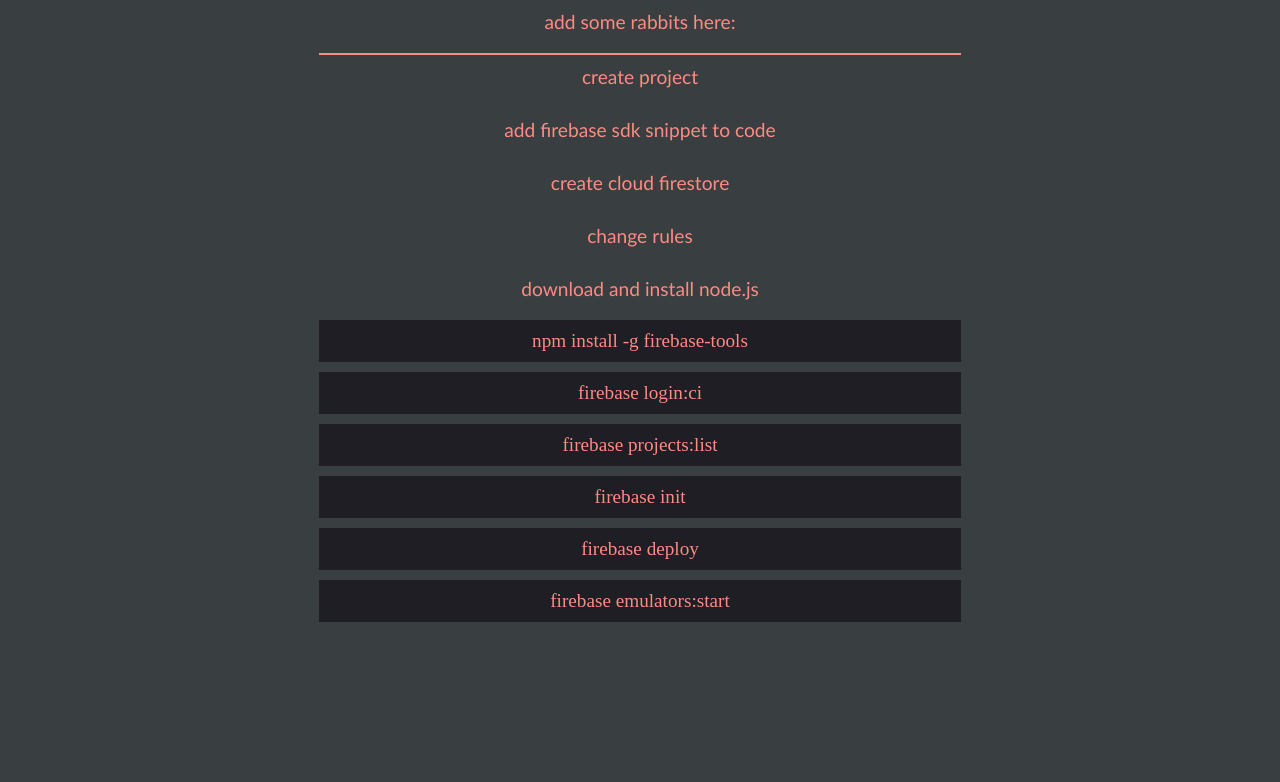
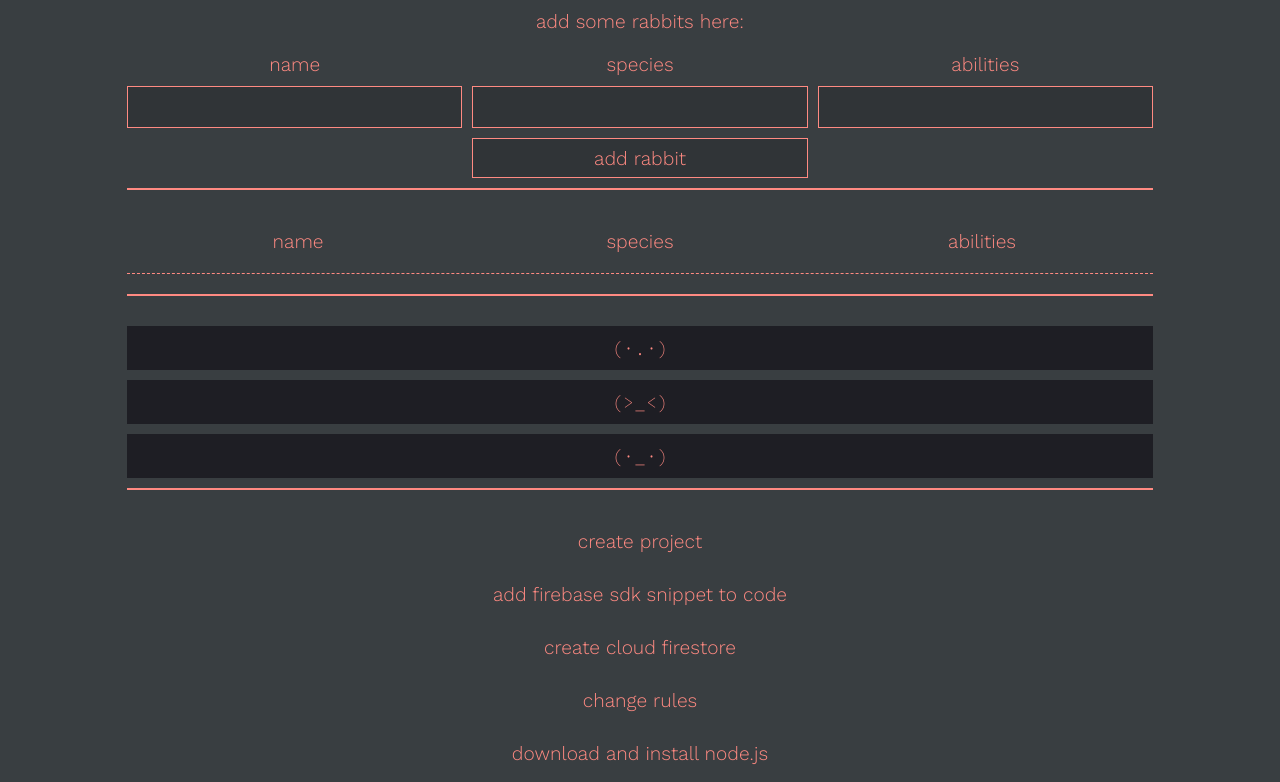
Before and after one commit to nanodotbot/_firebase, a plain HTML site: page public/index.html in a window 1280 px wide. Shown: the top 782 px of the page. Drawn offline with nearby package versions, Linux system fonts and the light colour scheme; no server answers.

Commit message:
get data, post form

```diff
--- a/public/firebase.css
+++ b/public/firebase.css
@@ -1,5 +1,5 @@
 :root {
-    font-family: 'Nunito', 'Calibri Light', Calibri, sans-serif;
+    font-family: 'Work Sans', 'Open Sans', 'Nunito', 'Calibri Light', Calibri, sans-serif;
     font-size: 16px;
 
     box-sizing: border-box;
@@ -39,7 +39,7 @@
 }
 
 * {
-    font-family: 'Nunito', 'Calibri Light', Calibri, sans-serif;
+    font-family: 'Work Sans', 'Open Sans', 'Nunito', 'Calibri Light', Calibri, sans-serif;
     font-size: 1.2rem;
 
     color: var(--important-2-lighter);
@@ -84,7 +84,7 @@
     color: var(--contrast-2);
 }
 
-input {
+input, button {
     height: 2.5rem;
 
     padding-left: 10px;
@@ -102,8 +102,12 @@
     background-color: var(--important-1-slightly-lighter);
 }
 
-input:hover {
+input:hover, button:hover {
     border: 1px solid var(--contrast-2);
+}
+
+button:hover {
+    color: var(--contrast-2);
 }
 
 input:focus {
@@ -122,9 +126,12 @@
 
 hr {
     justify-self: center;
-    width: 50vw;
+
+    width: 80vw;
 
     border: 0.5px solid var(--important-2-lighter);
+
+    margin-bottom: 30px;
 }
 
 p, a, code {
@@ -136,8 +143,50 @@
     padding: 10px;
 }
 
+div {
+    margin-bottom: 10px;
+}
+
 code {
-    font-family: 'Mono Sans';
+    font-family: 'Source Code Pro', monospace;
 
     background-color: var(--important-1-darker);
 }
+
+#add-rabbits {
+    display: grid;
+    grid-template-columns: 1fr 1fr 1fr;
+    grid-gap: 10px;
+
+    justify-content: center;
+    align-items: center;
+
+    margin-bottom: 10px;
+}
+
+label {
+    text-align: center;
+}
+
+button {
+    display: grid;
+    grid-column-start: 2;
+    grid-column-end: 3;
+
+    justify-content: center;
+    align-items: center;
+}
+
+.rabbits {
+    display: grid;
+    justify-content: center;
+    align-items: center;
+}
+
+.rabbit, #rabbits-header {
+    display: grid;
+    grid-template-columns: 1fr 1fr 1fr;
+}
+#rabbits-header {
+    border-bottom: 1px dashed var(--important-2-lighter);
+}
--- a/public/firebase.js
+++ b/public/firebase.js
@@ -1,9 +1,45 @@
 const db = firebase.firestore();
+const rabbits = document.getElementById('rabbits');
+const form = document.getElementById('add-rabbits');
+
+// getting data
+const addContent = doc => {
+    const div1 = document.createElement('div');
+    const p1 = document.createElement('p');
+    const p2 = document.createElement('p');
+    const p3 = document.createElement('p');
+
+    div1.setAttribute('data-id', doc.id);
+    div1.classList.add('rabbit');
+
+    p1.innerHTML = doc.data().name;
+    p2.innerHTML = doc.data().species;
+    p3.innerHTML = doc.data().abilities;
+
+    div1.appendChild(p1);
+    div1.appendChild(p2);
+    div1.appendChild(p3);
+
+    rabbits.appendChild(div1);
+};
 
 db.collection('rabbits').get().then(snapshot => {
     snapshot.docs.forEach(doc => {
-        console.log(doc.data());
+        addContent(doc);
     })
-})
+});
 
-console.log('just some text');
+// posting data
+form.addEventListener('submit', e => {
+    e.preventDefault();
+    db.collection('rabbits').add({
+        name: form.name.value,
+        species: form.species.value,
+        abilities: form.abilities.value
+    })
+    form.name.value = '';
+    form.species.value = '';
+    form.abilities.value = '';
+});
+
+// TODO: firebase firestore #5
--- a/public/index.html
+++ b/public/index.html
@@ -5,12 +5,37 @@
     <meta charset="UTF-8">
     <meta name="viewport" content="width=device-width, initial-scale=1.0">
     <title>firebase summary</title>
+    <link href="https://fonts.googleapis.com/css2?family=Source+Code+Pro:wght@200&display=swap" rel="stylesheet">
+    <link href="https://fonts.googleapis.com/css2?family=Open+Sans:wght@300&display=swap" rel="stylesheet">
+    <link href="https://fonts.googleapis.com/css2?family=Work+Sans:wght@300&display=swap" rel="stylesheet">
+    <link href="https://fonts.googleapis.com/css2?family=Nunito:wght@200;300&display=swap" rel="stylesheet">
+    <link href="https://fonts.googleapis.com/css2?family=Alegreya&display=swap" rel="stylesheet">
     <link rel="stylesheet" href="./firebase.css">
 </head>
 
 <body>
     <p>add some rabbits here:</p>
-    <div class="rabbits"></div>
+    <form id="add-rabbits">
+        <label for="name">name</label>
+        <label for="species">species</label>
+        <label for="abilities">abilities</label>
+        <input type="text" name="name" id="name">
+        <input type="text" name="species" id="species">
+        <input type="text" name="abilities" id="abilities">
+        <button>add rabbit</button>
+    </form>
+    <hr>
+    <div id="rabbits">
+        <div id="rabbits-header">
+            <p>name</p>
+            <p>species</p>
+            <p>abilities</p>
+        </div>
+    </div>
+    <hr>
+    <code>(·.·)</code>
+    <code>(>_<)</code>
+    <code>(·_·)</code>
     <hr>
     <p>create project</p>
     <p>add firebase sdk snippet to code</p>
```
